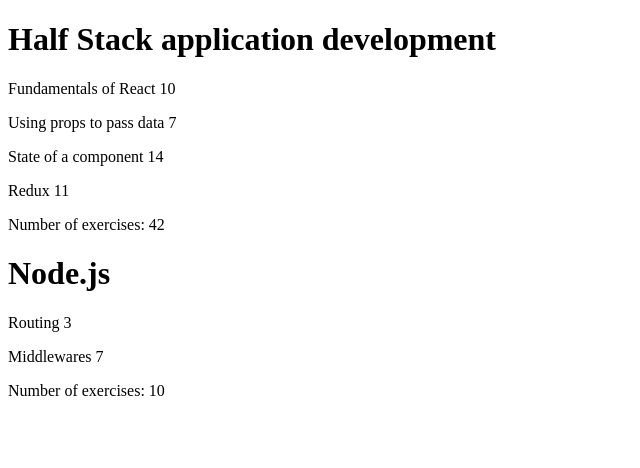
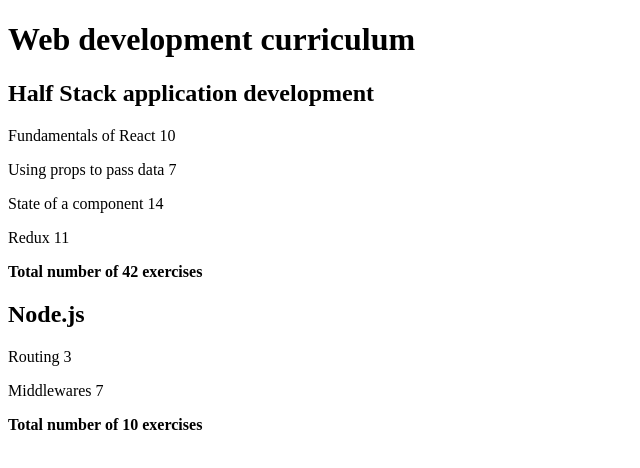
Before and after one commit to Diwakar38/FullStackOpen, a React (Create React App) app in the folder part2/courseinfo/: page / in a window 1280 px wide. Shown: the top 468 px of the page, without its empty margins (0-640 px from the left). Built offline with nearby package versions, Linux system fonts and the light colour scheme.

Commit message:
Some changes before 2.6

```diff
--- a/part2/courseinfo/src/course.js
+++ b/part2/courseinfo/src/course.js
@@ -1,10 +1,10 @@
-const Header = ({ course }) => <h1>{course.name}</h1>
+const Header = ({ course }) => <h2>{course.name}</h2>
 
 function Total({ parts }) {
     const ans = parts.reduce(
         (sum, curr) => sum + curr.exercises, 0
     );
-    return (<>Number of exercises: {ans} </>)
+    return (<><b>Total number of {ans} exercises</b> </>)
 }
 
 const Part = ({ part }) =>
@@ -21,6 +21,7 @@
 
 const Course = ({ course }) =>
     <>
+        <h1>Web development curriculum</h1>
         {course.map(course => (
             <div>
                 <Header course={course} />
```
